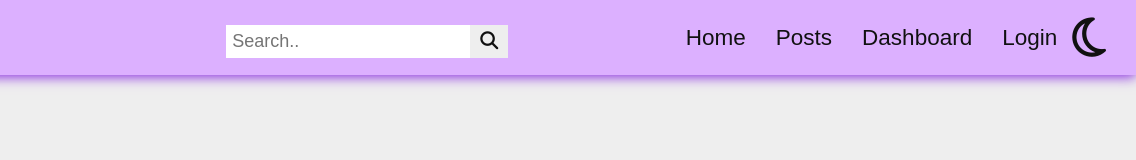
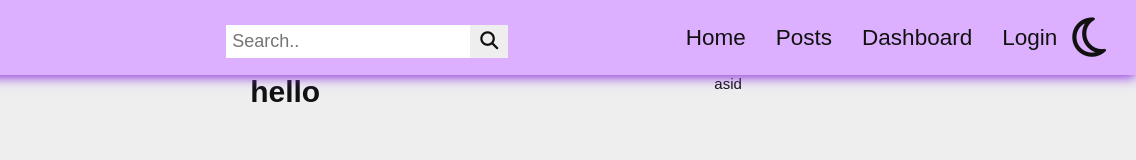
Before and after one commit to Alidhuniya/HTMLCSS-Projects, a plain HTML site: page blog/home.html in a window 1280 px wide. Shown: the full height of the page, 144-1280 px from the left. Drawn offline with Linux system fonts and the light colour scheme.

Commit message:
added mainWrapper format for posts and sidebar

```diff
--- a/blog/home.html
+++ b/blog/home.html
@@ -70,6 +70,27 @@
     </div>
     <!-- End Wrapper -->
 
+    <!-- Main-wrapper -->
+    <div class="mainWrapper">
+      <!-- posts -->
+      <div class="posts">
+        <div><h1>hello</h1></div>
+      </div>
+      <!-- End-posts -->
+
+      <!-- aside-bar -->
+      <div class="aside">
+        <div>asid</div>
+      </div>
+      <!-- End-asideBar -->
+
+    </div>
+    <!-- End-Main Wrapper -->
+    <!-- footer -->
+    <footer>
+
+    </footer>
+    <!-- End-footer -->
   <script>
   function toggleDarkLight() {
   var body = document.getElementById("body");
--- a/blog/style.css
+++ b/blog/style.css
@@ -242,6 +242,12 @@ body.light-mode button {
 .fa-moon {
     cursor: pointer;
 }
+
+.mainWrapper {
+  display: flex;
+  justify-content: space-evenly;
+}
+
 /* mobile */
 @media all and (max-width: 767px) {
   .navbar {
```
